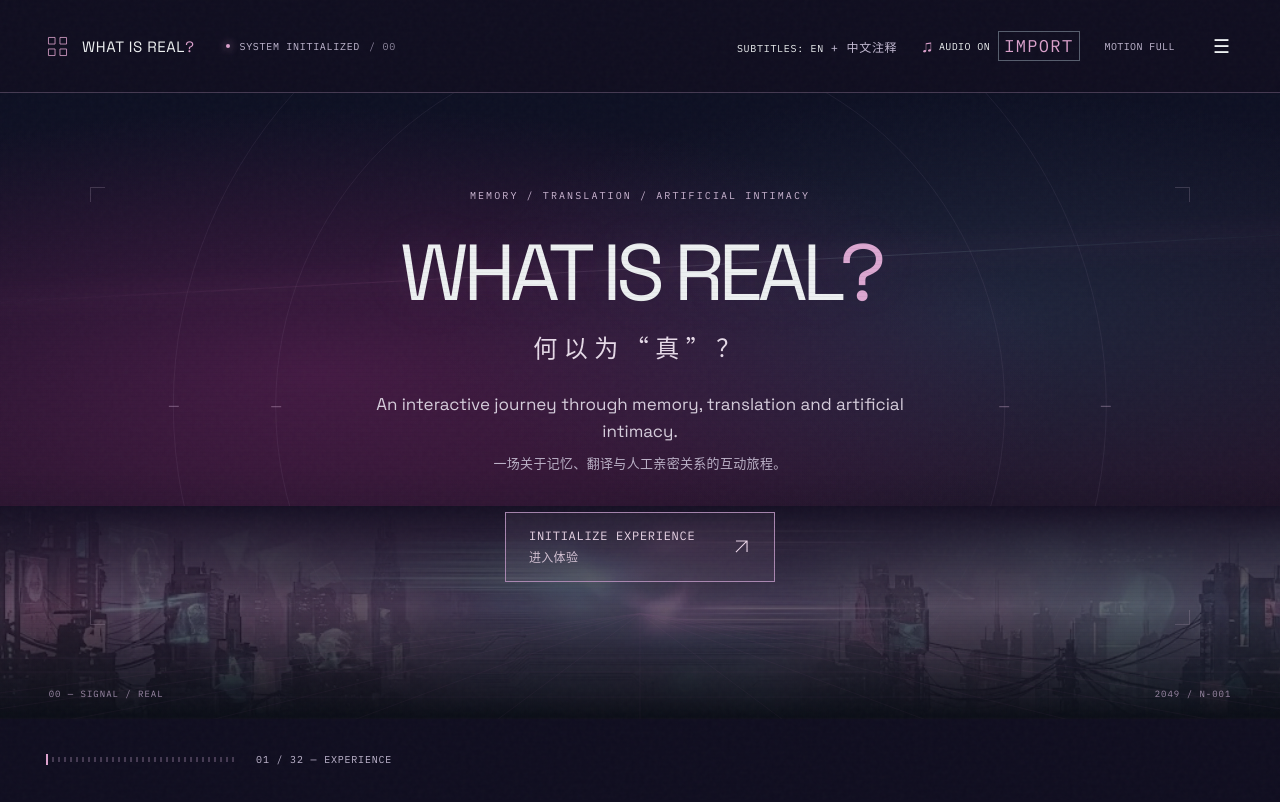
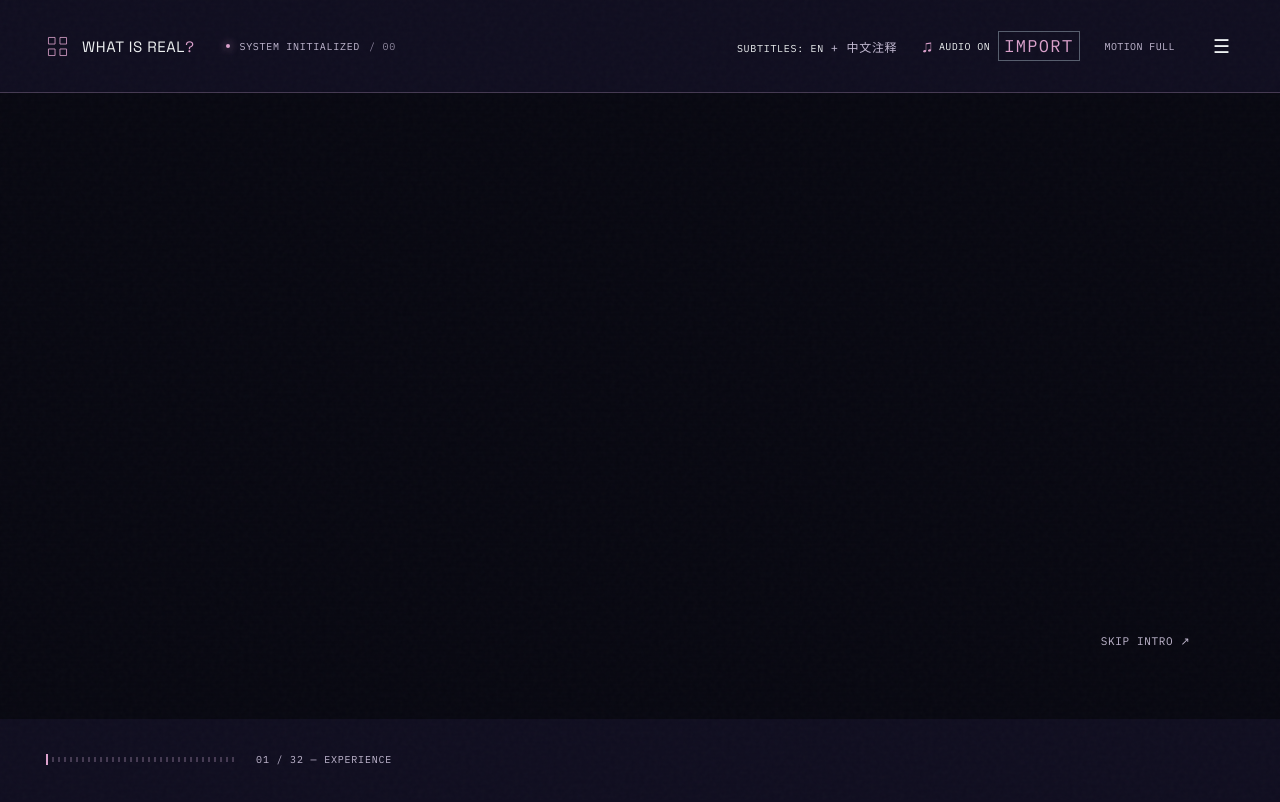
Before and after one commit to Riyaa3-3/what-is-real, a React (Vite) app: page / in a window 1280 px wide. Built offline with nearby package versions, Linux system fonts and the light colour scheme.

Commit message:
Slow cover's four glitch flashes to a cinematic 5.55-second sequence

```diff
--- a/src/App.tsx
+++ b/src/App.tsx
@@ -39,20 +39,27 @@ function Cover({
     setLeaving(true);
     exitTimer.current = window.setTimeout(next, 450);
   };
+  // Four distinct electronic signal flashes: ~1.05s each, followed by a short
+  // silent blackout. Total intro is ~5.55s rather than the previous ~2.55s.
+  const introStart = 700;
+  const wordDuration = 1050;
+  const flashEnd = introStart + 4 * wordDuration;
+  const titleStart = flashEnd + 650;
   useEffect(() => {
-    if (skipped) return;
+    if (skipped || reduced) return;
     const start = performance.now();
     const timer = window.setInterval(() => {
       const ms = performance.now() - start;
       setElapsed(ms);
-      if (ms >= 3350) window.clearInterval(timer);
-    }, 25);
+      if (ms >= titleStart) window.clearInterval(timer);
+    }, 30);
     return () => window.clearInterval(timer);
-  }, [skipped]);
+  }, [skipped, reduced, titleStart]);
   const words = ['Real?', 'Virtual?', 'Feeling?', 'Love?'];
-  const index = elapsed < 350 ? -1 : elapsed < 2150 ? Math.min(3, Math.floor((elapsed - 350) / 450)) : -1;
-  const title = skipped || elapsed >= 2550;
-  return <div className={`cover-stage ${title ? 'title-visible' : ''} ${!skipped && (elapsed < 350 || elapsed >= 2150 && elapsed < 2550) || leaving ? 'opening-blank' : ''}`}><CoverVisual /><div className="signal-shutter" aria-hidden="true" />{!title && <><div className="signal-word-zone" aria-live="off">{index >= 0 && <div key={index} className={`signal-word ${reduced ? '' : 'glitch'}`} data-text={words[index]}>{words[index]}</div>}</div><button className="skip-intro text-button" onClick={() => setSkipped(true)}>SKIP INTRO <span aria-hidden="true">↗</span></button></>}{title && <div className="cover-copy"><div className="eyebrow">MEMORY / TRANSLATION / ARTIFICIAL INTIMACY</div><h1>WHAT IS REAL<span className="title-question">?</span></h1><div className="cover-chinese" lang="zh-CN">何以为“真”？</div><Bilingual {...screens[0].blocks[1]} className="cover-subtitle" /><Action disabled={leaving} onClick={initialize}><Bilingual en="INITIALIZE EXPERIENCE" zh="进入体验" /></Action></div>}<div className="cover-coordinate" aria-hidden="true"><span>00 — SIGNAL / REAL</span><span>2049 / N-001</span></div></div>;
+  const index = elapsed >= introStart && elapsed < flashEnd ? Math.floor((elapsed - introStart) / wordDuration) : -1;
+  const title = reduced || skipped || elapsed >= titleStart;
+  const blank = leaving || (!title && (elapsed < introStart || elapsed >= flashEnd));
+  return <div className={`cover-stage ${title ? 'title-visible' : ''} ${blank ? 'opening-blank' : ''}`}><CoverVisual /><div className="signal-shutter" aria-hidden="true" />{!title && <><div className="signal-word-zone" aria-live="off">{index >= 0 && <div key={index} className={`signal-word ${reduced ? '' : 'glitch'}`} data-text={words[index]}>{words[index]}</div>}</div><button className="skip-intro text-button" onClick={() => setSkipped(true)}>SKIP INTRO <span aria-hidden="true">↗</span></button></>}{title && <div className="cover-copy"><div className="eyebrow">MEMORY / TRANSLATION / ARTIFICIAL INTIMACY</div><h1>WHAT IS REAL<span className="title-question">?</span></h1><div className="cover-chinese" lang="zh-CN">何以为“真”？</div><Bilingual {...screens[0].blocks[1]} className="cover-subtitle" /><Action disabled={leaving} onClick={initialize}><Bilingual en="INITIALIZE EXPERIENCE" zh="进入体验" /></Action></div>}<div className="cover-coordinate" aria-hidden="true"><span>00 — SIGNAL / REAL</span><span>2049 / N-001</span></div></div>;
 }
 function TypeLine({
   text,
```
